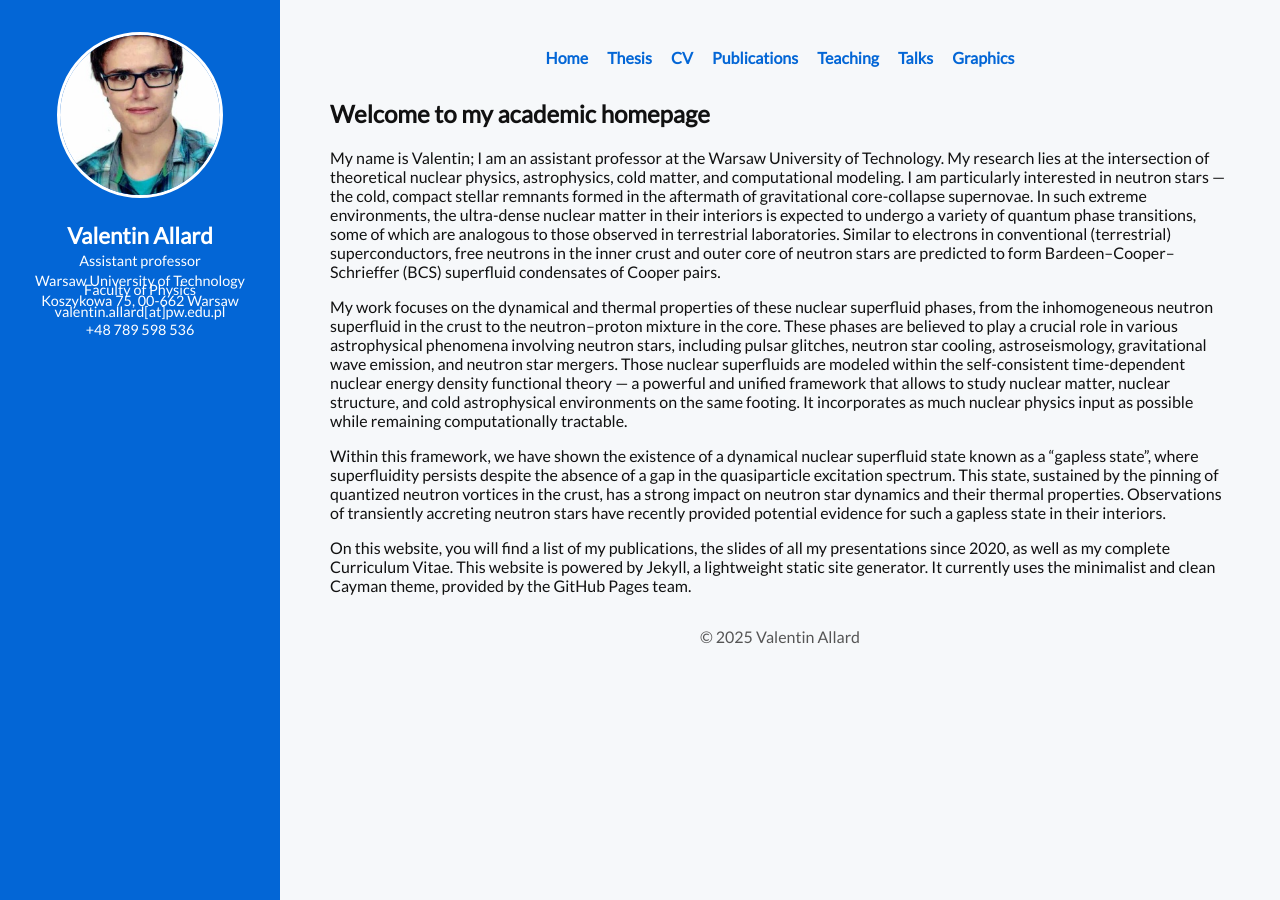
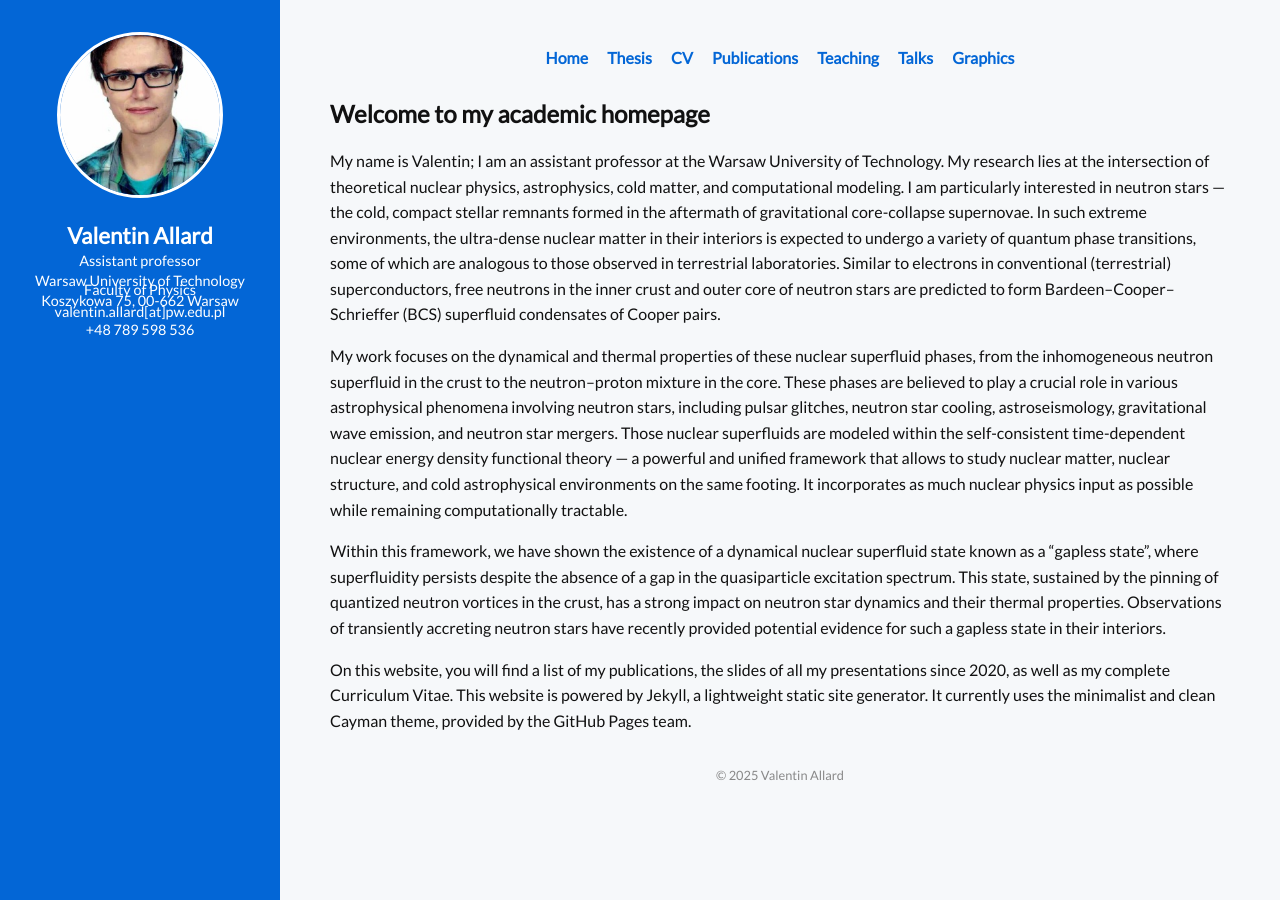
Before and after one commit to V-allard/V-allard.github.io, a Jekyll site: the page index.html, which Jekyll copies as it is, in a window 1280 px wide. Built offline with Jekyll 4.4.1, drawn with Linux system fonts in a browser that asks for light colours.

Commit message:
Update index.html

```diff
--- a/index.html
+++ b/index.html
@@ -81,6 +81,25 @@
       color: #555;
     }
 
+    .main-content p {
+    line-height: 1.6;
+    }
+
+    .navbar a.active {
+    border-bottom: 2px solid #0366d6;
+    }
+
+    .sidebar img:hover {
+    transform: scale(1.03);
+    transition: transform 0.2s ease;
+    }
+
+    footer p {
+    font-size: 0.8rem;
+    color: #888;
+    }
+
+
     @media (max-width: 768px) {
       body {
         flex-direction: column;
@@ -162,173 +181,6 @@
 </html>
 
 
-
-
-<!--
-<!DOCTYPE html>
-<html lang="en">
-<head>
-  <meta charset="UTF-8" />
-  <meta name="viewport" content="width=device-width, initial-scale=1.0"/>
-  <title>Valentin Allard</title>
-  <link rel="stylesheet" href="/assets/style.css" />
-  <style>
-    body {
-  margin: 0;
-  padding: 0;
-  display: flex;
-  min-height: 100vh;
-  background-color: #f6f8fa;
-  color: #111;
-  font-family: "Lato", sans-serif;
-}
-
-.sidebar {
-  width: 280px;
-  background-color: #0366d6;
-  padding: 2rem 1rem;
-  box-sizing: border-box;
-  display: flex;
-  flex-direction: column;
-  align-items: center;
-  color: white;
-}
-
-.sidebar img {
-  width: 160px;
-  height: 160px;
-  border-radius: 50%;
-  object-fit: cover;
-  margin-bottom: 1rem;
-}
-
-.sidebar h1 {
-  margin: 0.5rem 0 0.2rem;
-  font-size: 1.4rem;
-}
-
-.sidebar p {
-  font-size: 0.9rem;
-  margin: 0.2rem 0;
-  text-align: center;
-}
-
-.main-content {
-  flex-grow: 1;
-  padding: 2rem;
-  max-width: 900px;
-  margin: 0 auto;
-}
-
-.navbar {
-  margin: 1rem 0 2rem;
-  text-align: center;
-}
-
-.navbar a {
-  color: #0366d6;
-  text-decoration: none;
-  margin: 0 0.5rem;
-  font-weight: bold;
-}
-
-.navbar a:hover {
-  text-decoration: underline;
-}
-
-footer {
-  text-align: center;
-  margin-top: 2rem;
-  color: #555;
-}
-
-/* Responsive */
-@media (max-width: 768px) {
-  body {
-    flex-direction: column;
-  }
-
-  .sidebar {
-    width: 100%;
-    flex-direction: row;
-    justify-content: center;
-    gap: 1rem;
-    padding: 1rem;
-  }
-
-  .sidebar img {
-    width: 80px;
-    height: 80px;
-  }
-
-  .sidebar h1,
-  .sidebar p {
-    text-align: left;
-  }
-
-  .main-content {
-    padding: 1rem;
-  }
-}
-  </style>
-</head>
-<body>
-  <div class="sidebar">
-    <img src="/assets/images/PhotoCV.png" alt="Valentin Allard">
-    <h1>Valentin Allard</h1>
-    <p>Assistant professor</p>
-    <p style="font-size: 0.9rem; color: white; margin: 0;">Faculty of Physics, Warsaw University of Technology</p>
-    <p style="font-size: 0.9rem; color: white; margin: 0;">Koszykowa 75, 00-662 Warsaw</p>
-    <p style="font-size: 0.9rem; color: white; margin: -0.5rem 0 0.1rem 0;">valentin.allard[at]pw.edu.pl</p>
-    <p style="font-size: 0.9rem; color: white; margin: 0;">+48 789 598 536</p>
-  </div>
-
-  <div class="main-content">
-    <main>
-    <nav class="">
-      <a href="/">Home</a>
-      <a href="/thesis/">Thesis</a>
-      <a href="/cv/">CV</a>
-      <a href="/publications/">Publications</a>
-      <a href="/teaching/">Teaching</a>
-      <a href="/talks/">Talks</a>
-      <a href="/graphics/">Graphics</a>
-    </nav>
-
-    <h2>Welcome to my academic homepage</h2>
-
-    <p> My name is Valentin; I am an assistant professor at the Warsaw University of Technology. My research lies at the intersection of theoretical nuclear physics, astrophysics, cold matter, and computational modeling.
-      I am particularly interested in neutron stars — the cold, compact stellar remnants formed in the aftermath of gravitational core-collapse supernovae. In such extreme environments, the ultra-dense nuclear matter in their interiors is expected to undergo a variety of quantum phase transitions, some of which are analogous to those observed in terrestrial laboratories.
-      Similar to electrons in conventional (terrestrial) superconductors, free neutrons in the inner crust and outer core of neutron stars are predicted to form Bardeen–Cooper–Schrieffer (BCS) superfluid condensates of Cooper pairs. </p>
-
-      <p>My work focuses on the dynamical and thermal properties of these nuclear superfluid phases, from the inhomogeneous neutron superfluid in the crust to the neutron–proton mixture in the core.
-      These phases are believed to play a crucial role in various astrophysical phenomena involving neutron stars, including pulsar glitches, neutron star cooling, astroseismology, gravitational wave emission, and neutron star mergers.
-      Those nuclear superfluids are modeled within the self-consistent time-dependent nuclear energy density functional theory — a powerful and unified framework that allows to study nuclear matter, nuclear structure, and cold astrophysical environments on the same footing.
-      It incorporates as much nuclear physics input as possible while remaining computationally tractable.</p>
-
-      <p>Within this framework, we have shown the existence of a dynamical nuclear superfluid state known as a “gapless state”, where superfluidity persists despite the absence of a gap in the quasiparticle excitation spectrum.
-      This state, sustained by the pinning of quantized neutron vortices in the crust, has a strong impact on neutron star dynamics and their thermal properties.
-      Observations of transiently accreting neutron stars have recently provided potential evidence for such a gapless state in their interiors.</p>
-
-      <p>On this website, you will find a list of my publications, the slides of all my presentations since 2020, as well as my complete Curriculum Vitae.
-      This website is powered by Jekyll, a lightweight static site generator. It currently uses the minimalist and clean Cayman theme, provided by the GitHub Pages team.</p>
-  </main>
-</div>
-
-  <footer class="footer">
-    <div class="container">
-      <p>&copy; 2025 Valentin Allard</p>
-    </div>
-  </footer>
-</body>
-</html>  -->
-
-
-
-
-
-
-
 <!--
 <!DOCTYPE html>
 <html lang="en">
```
